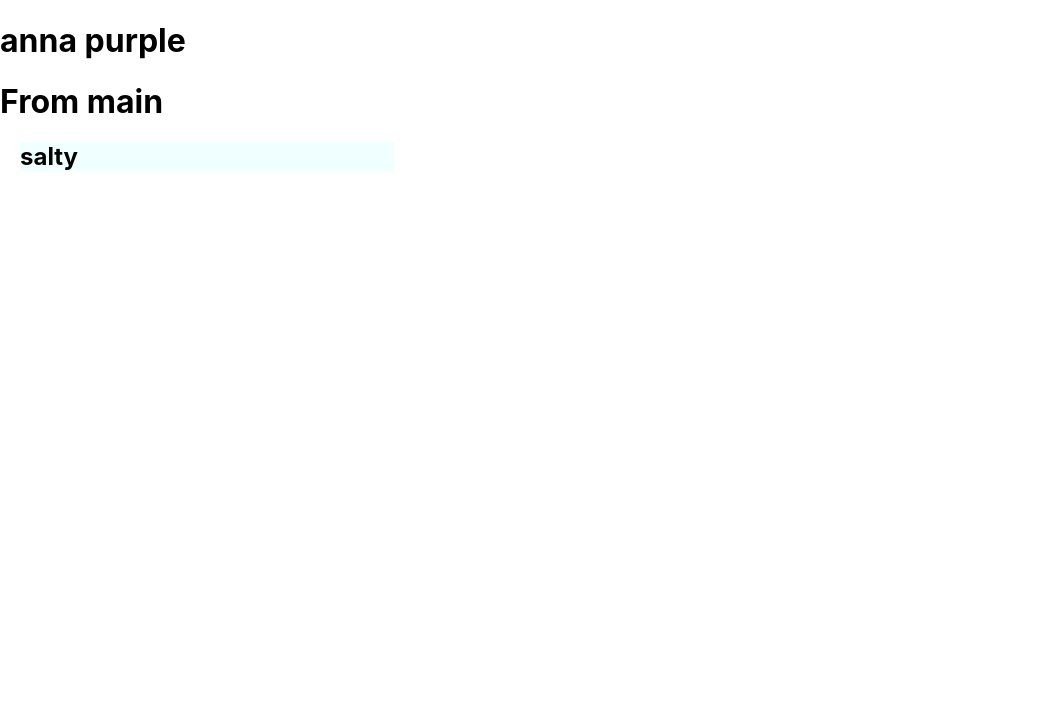
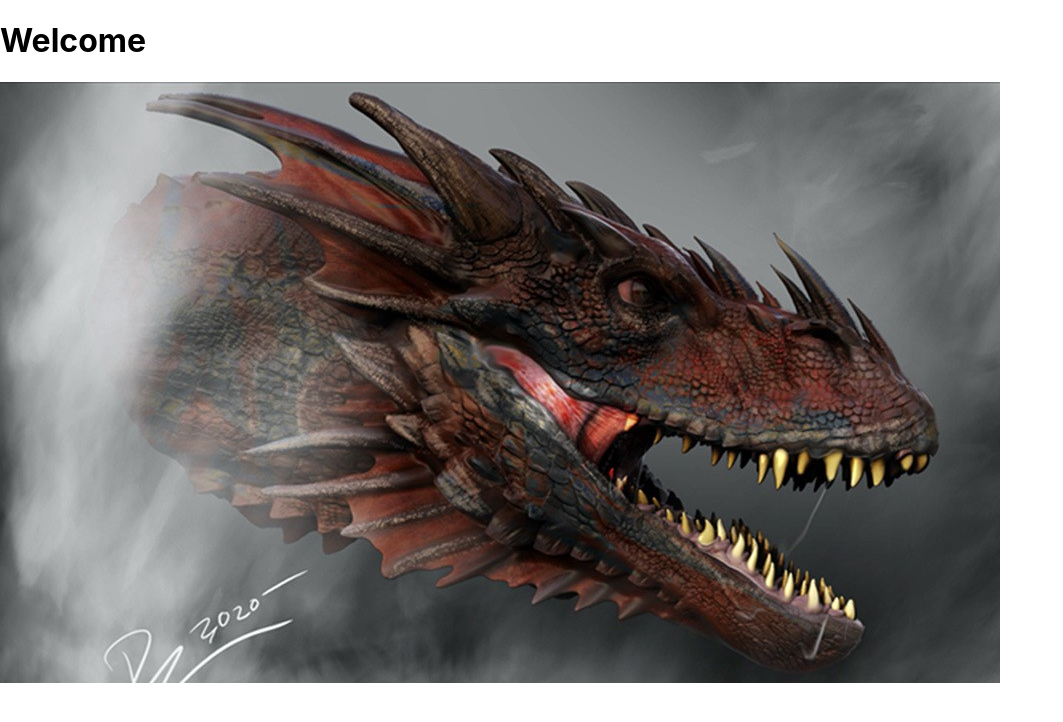
Before and after one commit to thy-jumrylsolivio/Prroject-1, a React (Create React App) app: page / in a window 1280 px wide. Shown: the top 722 px of the page, without its empty margins (0-1063 px from the left). Built offline with nearby package versions, Linux system fonts and the light colour scheme.

Commit message:
use image in javascript

```diff
--- a/src/App.js
+++ b/src/App.js
@@ -1,18 +1,16 @@
-import './App.css';
-import Header from './components/Header';
-import Main from './components/Main';
-import Sidebar from './components/Sidebar';
+import dragon from './dragon.jpg';
 
-function App () {
+function Logo (props) {
+const userPic = <img src={dragon} />;
+return userPic
+}
+
+function App(props) {
   return (
     <div>
-      <Header name ="anna" color="purple" />
-      <div>
-        <Main color = "yellow" />
-        <Sidebar taste = "salty"/>
-      </div>
+      <h1>{props.title}</h1>
+      <Logo/>
     </div>
-
   )
 }
 
```
Also changed, not shown: src/dragon.jpg (added).
